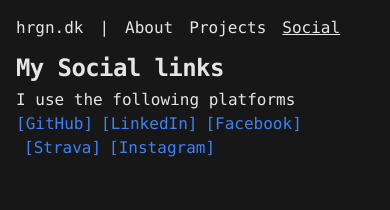
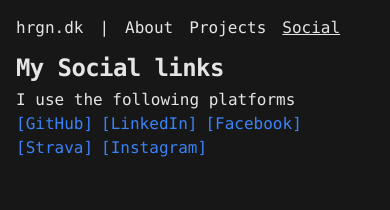
Before and after one commit to frederikhs/hrgn.dk, a React (Create React App) app in the folder src/: page /social in a window 390 px wide. Shown: the top 210 px of the page. Built offline with nearby package versions, Linux system fonts and the light colour scheme.

Commit message:
use gap so on mobile the wrap does not get margin

```diff
--- a/src/src/pages/SocialPage.tsx
+++ b/src/src/pages/SocialPage.tsx
@@ -8,7 +8,7 @@
                 My Social links
             </h1>
             <p>I use the following platforms</p>
-            <div className={"flex flex-wrap space-x-2"}>
+            <div className={"flex flex-wrap gap-x-2"}>
                 <ExternalLink href={"https://github.com/frederikhs"} title={"GitHub"}/>
                 <ExternalLink href={"https://www.linkedin.com/in/fhoergreen"} title={"LinkedIn"}/>
                 <ExternalLink href={"https://www.facebook.com/frederikhs"} title={"Facebook"}/>
```
